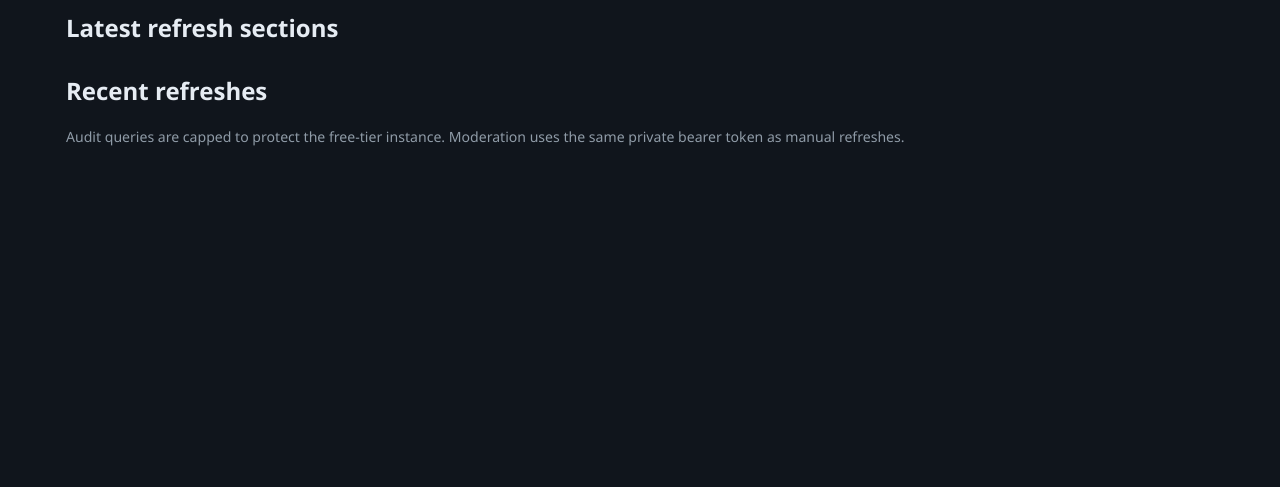
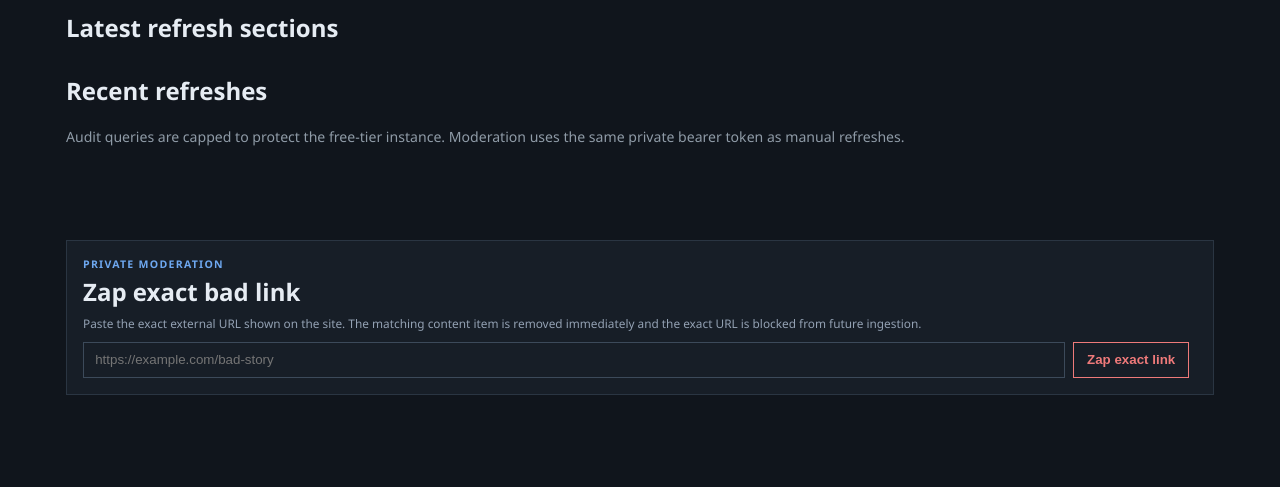
Before and after one commit to eharig09/cfb_intelligence, a Flask app: page /college-football/data-status/ in a window 1280 px wide. Shown: the part 941-1428 px from the top of the page. Before the commit the page ends 1087 px from the top, so only its background shows below. Run offline with Flask 3, Linux system fonts and the light colour scheme.

Commit message:
Add exact bad-link zap control to data status

```diff
--- a/templates/_layout.html
+++ b/templates/_layout.html
@@ -66,8 +66,64 @@
 </header>
 <main>
 {% block content %}{% endblock %}
+{% if request.endpoint == 'cfb_data_status.data_status' %}
+<section style="max-width:1180px;margin:2rem auto 0;padding:0 1rem 2.5rem">
+    <div style="border:1px solid var(--line);background:var(--paper);padding:1rem">
+        <div class="eyebrow">Private moderation</div>
+        <h2 style="margin:.25rem 0 .4rem">Zap exact bad link</h2>
+        <p class="section-note" style="margin-top:0">Paste the exact external URL shown on the site. The matching content item is removed immediately and the exact URL is blocked from future ingestion.</p>
+        <form id="cfb-zap-form" style="display:flex;gap:.5rem;flex-wrap:wrap;align-items:center">
+            <input id="cfb-zap-url" type="url" required placeholder="https://example.com/bad-story" aria-label="Exact bad content URL"
+                   style="flex:1 1 28rem;min-width:16rem;background:var(--paper);color:var(--ink);border:1px solid var(--line-strong);padding:.6rem .7rem">
+            <button type="submit" style="border:1px solid var(--red);background:transparent;color:var(--red);padding:.6rem .8rem;font-weight:800;cursor:pointer">Zap exact link</button>
+            <span id="cfb-zap-status" class="section-note" aria-live="polite"></span>
+        </form>
+    </div>
+</section>
+{% endif %}
 </main>
 {% block scripts %}{% endblock %}
+{% if request.endpoint == 'cfb_data_status.data_status' %}
+<script>
+(function () {
+    var form = document.getElementById('cfb-zap-form');
+    if (!form) return;
+    var input = document.getElementById('cfb-zap-url');
+    var status = document.getElementById('cfb-zap-status');
+    function token() {
+        var saved = sessionStorage.getItem('cfbRefreshToken') || sessionStorage.getItem('cfb-refresh-token');
+        if (saved) return saved;
+        var value = window.prompt('CFB refresh token');
+        if (value) {
+            sessionStorage.setItem('cfbRefreshToken', value);
+            sessionStorage.setItem('cfb-refresh-token', value);
+        }
+        return value || '';
+    }
+    form.addEventListener('submit', function (event) {
+        event.preventDefault();
+        var url = (input.value || '').trim();
+        var auth = token();
+        if (!url || !auth) return;
+        status.textContent = 'Removing…';
+        fetch('/internal/cfb-content-zap', {
+            method: 'POST',
+            headers: {'Content-Type': 'application/json', 'Authorization': 'Bearer ' + auth},
+            body: JSON.stringify({url: url})
+        }).then(function (response) {
+            if (!response.ok) throw new Error('HTTP ' + response.status);
+            return response.json();
+        }).then(function (result) {
+            status.textContent = 'Removed ' + result.removed_content + ' item(s); exact URL blocked.';
+            input.value = '';
+            window.setTimeout(function () { window.location.reload(); }, 700);
+        }).catch(function (error) {
+            status.textContent = 'Zap failed: ' + error.message;
+        });
+    });
+})();
+</script>
+{% endif %}
 <script src="{{ url_for('static', filename='cfb_tables.js', v='20260825-dark') }}" defer></script>
 </body>
 </html>
```
